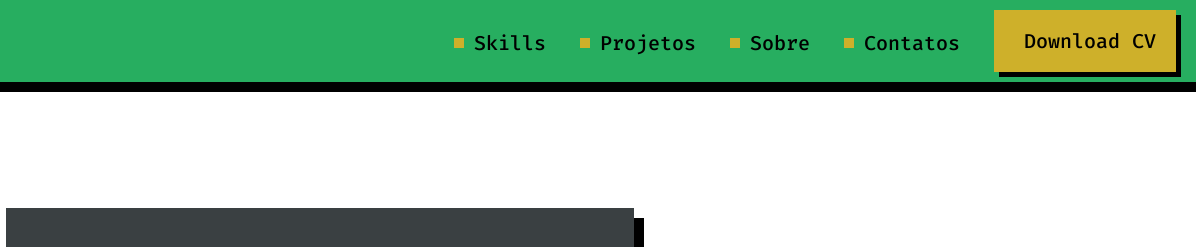
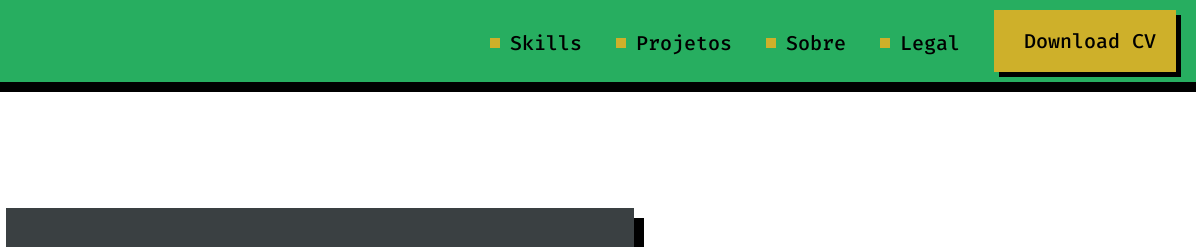
Before and after one commit to Doutis/Doutis.github.io, a plain HTML site: page index.html in a window 1280 px wide. Shown: the top 247 px of the page, 84-1280 px from the left. Drawn offline with Linux system fonts and the light colour scheme.

Commit message:
Update index.html

```diff
--- a/index.html
+++ b/index.html
@@ -21,7 +21,7 @@
                 <a href="" lang="en">Skills</a>
                 <a href="">Projetos</a>
                 <a href="">Sobre</a>
-                <a href="">Contatos</a>
+                <a href="">Legal</a>
                 <a id="button" href="" lang="en">Download CV</a>
             </nav>
         </header>
```
